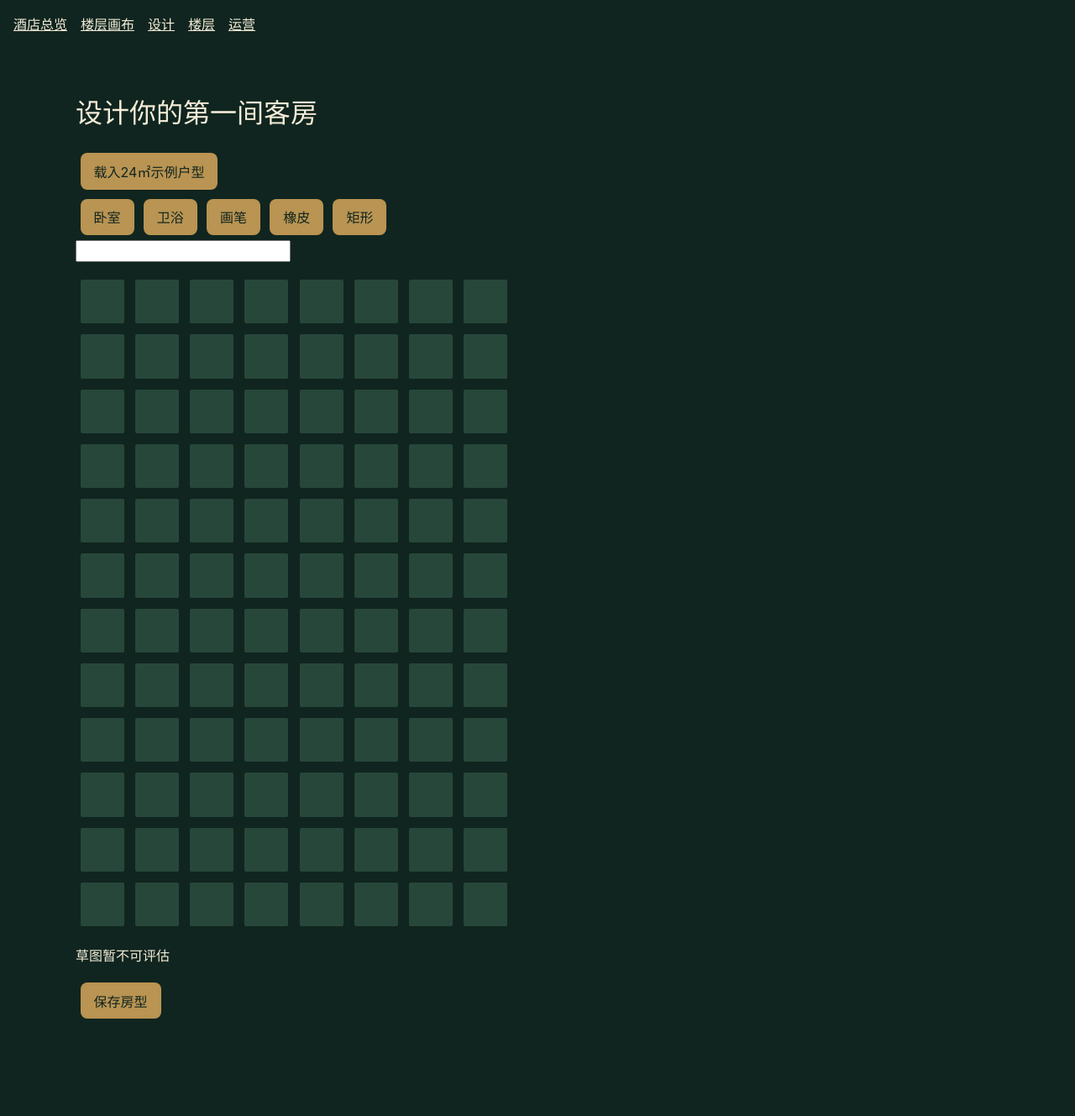
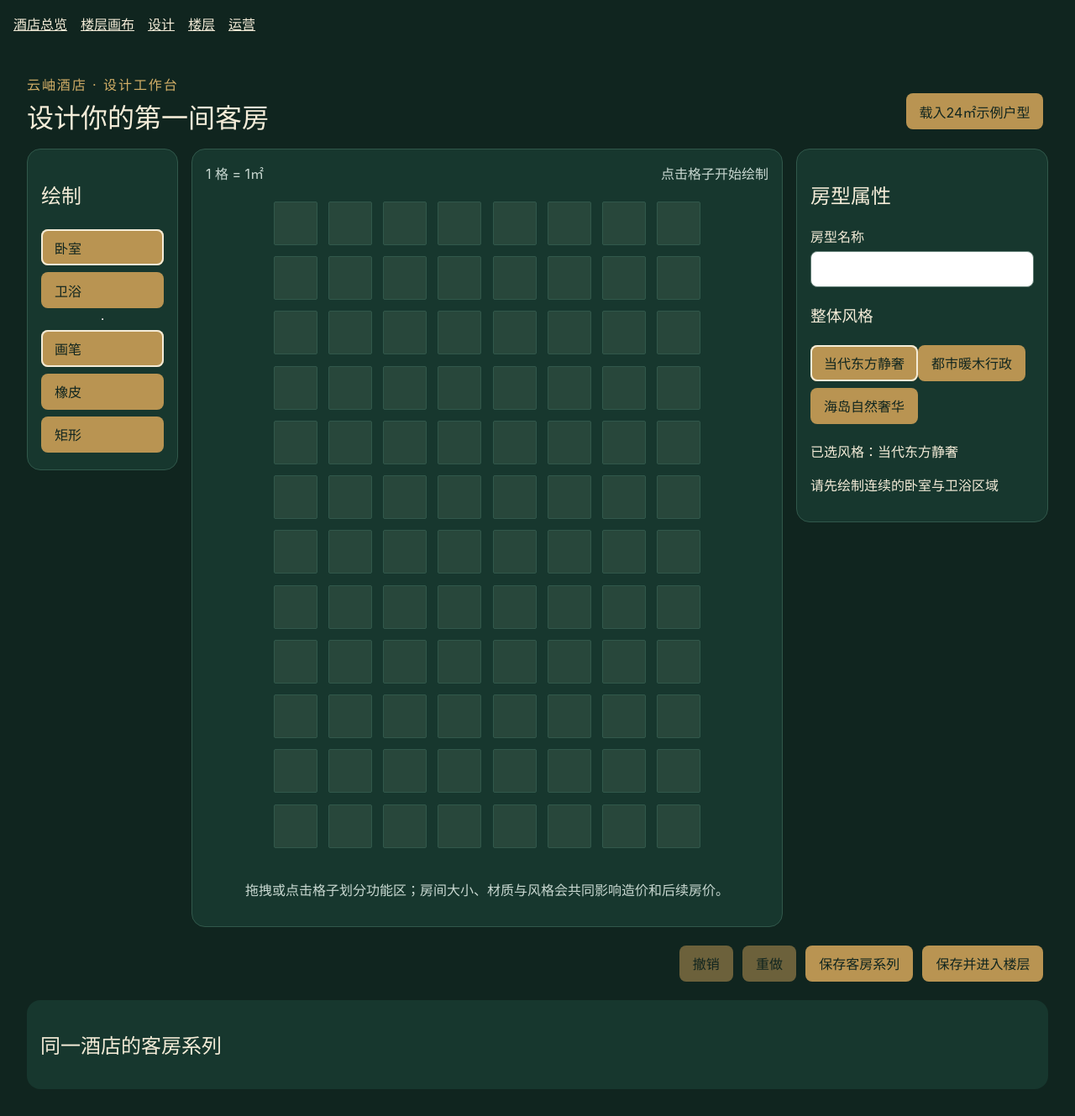
Before and after one commit to TheMiaoYuchen/cloud-inn, a React (Vite) app in the folder app/: page /#/design in a window 1280 px wide. Shown: the whole page at 84% size. Before the commit the page ends 1251 px from the top, so only its background shows below. Built offline with nearby package versions, Linux system fonts and the light colour scheme.

Commit message:
feat: add phase two room editor UI

```diff
--- /dev/null
+++ b/app/src/components/design/RoomPropertyPanel.tsx
@@ -0,0 +1,20 @@
+import type { RoomMetrics } from '../../domain/game/state';
+import type { StylePreset } from '../../domain/design/designTypes';
+
+export function RoomPropertyPanel({ name, metrics, presets, selectedPreset, onName, onPreset }: {
+  name: string;
+  metrics: RoomMetrics | null;
+  presets: ReadonlyArray<Readonly<StylePreset>>;
+  selectedPreset: string;
+  onName: (name: string) => void;
+  onPreset: (preset: Readonly<StylePreset>) => void;
+}) {
+  return <aside className="property-panel" aria-label="房型属性" role="region">
+    <h2>房型属性</h2>
+    <label>房型名称<input aria-label="房型名称" value={name} onChange={e => onName(e.target.value)} /></label>
+    <h3>整体风格</h3>
+    <div className="preset-list">{presets.map(preset => <button key={preset.id} aria-pressed={selectedPreset === preset.id} onClick={() => onPreset(preset)}>{preset.name}</button>)}</div>
+    <p>已选风格：{presets.find(preset => preset.id === selectedPreset)?.name ?? '未选择'}</p>
+    {metrics ? <dl><div><dt>面积</dt><dd>{metrics.areaSquareMeters}㎡</dd></div><div><dt>预计造价</dt><dd>¥{metrics.buildCostCents / 100}</dd></div><div><dt>建议房价</dt><dd>¥{metrics.suggestedRateCents / 100}</dd></div><div><dt>客群适配</dt><dd>{metrics.businessFitBps / 100}%</dd></div></dl> : <p role="alert">请先绘制连续的卧室与卫浴区域</p>}
+  </aside>;
+}
--- /dev/null
+++ b/app/src/components/design/RoomToolRail.tsx
@@ -0,0 +1,16 @@
+export function RoomToolRail({ activeZone, tool, onZone, onTool }: {
+  activeZone: 'bedroom' | 'bathroom';
+  tool: 'paint' | 'erase' | 'rectangle';
+  onZone: (zone: 'bedroom' | 'bathroom') => void;
+  onTool: (tool: 'paint' | 'erase' | 'rectangle') => void;
+}) {
+  return <aside className="tool-rail" aria-label="房型工具" role="region">
+    <h2>绘制</h2>
+    <button aria-pressed={activeZone === 'bedroom'} onClick={() => onZone('bedroom')}>卧室</button>
+    <button aria-pressed={activeZone === 'bathroom'} onClick={() => onZone('bathroom')}>卫浴</button>
+    <hr />
+    <button aria-pressed={tool === 'paint'} onClick={() => onTool('paint')}>画笔</button>
+    <button aria-pressed={tool === 'erase'} onClick={() => onTool('erase')}>橡皮</button>
+    <button aria-pressed={tool === 'rectangle'} onClick={() => onTool('rectangle')}>矩形</button>
+  </aside>;
+}
--- /dev/null
+++ b/app/src/components/design/VariantFilmstrip.tsx
@@ -0,0 +1,5 @@
+import type { RoomVariant } from '../../domain/design/designTypes';
+
+export function VariantFilmstrip({ variants }: { variants: RoomVariant[] }) {
+  return <section className="variant-filmstrip"><h2>同一酒店的客房系列</h2><ul aria-label="客房变体">{variants.map(variant => <li key={variant.id}><button aria-label={variant.name}><span className="variant-thumb">{variant.cells.length}㎡</span><strong>{variant.name}</strong><small>{variant.overrides.length ? `独立设计 ${variant.overrides.length} 项` : '继承母版'}</small></button></li>)}</ul></section>;
+}
--- a/app/src/pages/RoomDesignPage.tsx
+++ b/app/src/pages/RoomDesignPage.tsx
@@ -1,46 +1,46 @@
-import { useState } from "react";
-import { prototypeConfig } from "../domain/config/prototypeConfig";
-import { evaluateRoom } from "../domain/room/evaluateRoom";
-import { useGame } from "../state/GameProvider";
-import { FloorPlanningPage } from "./FloorPlanningPage";
+import { useState } from 'react';
+import { prototypeConfig } from '../domain/config/prototypeConfig';
+import { evaluateRoom } from '../domain/room/evaluateRoom';
+import { STYLE_PRESETS, CONTEMPORARY_ORIENTAL } from '../domain/design/stylePresets';
+import { useGame } from '../state/GameProvider';
+import { FloorPlanningPage } from './FloorPlanningPage';
+import { RoomToolRail } from '../components/design/RoomToolRail';
+import { RoomPropertyPanel } from '../components/design/RoomPropertyPanel';
+import { VariantFilmstrip } from '../components/design/VariantFilmstrip';
 
 export function RoomDesignPage() {
   const { state, loading, error, commands, draft, setDraftName, setDraftCells, setActiveZone, setTool, applyDraftCell, applyDraftRectangle } = useGame();
   const [rectangleStart, setRectangleStart] = useState<{ x: number; y: number } | null>(null);
+  const [selectedPreset, setSelectedPreset] = useState(CONTEMPORARY_ORIENTAL.id);
+  const [savedNotice, setSavedNotice] = useState(false);
   if (loading) return <main><p>加载中…</p></main>;
   if (!state) return <main>{error && <p role="alert">{error}</p>}</main>;
-  if (state.phase !== "design") return <FloorPlanningPage />;
+  if (state.phase !== 'design') return <FloorPlanningPage />;
   const metrics = (() => { try { return evaluateRoom(draft.cells, prototypeConfig.roomColumns, prototypeConfig.roomRows); } catch { return null; } })();
   const preset = () => {
-    setDraftName("云岫商务房");
-    setDraftCells(Array.from({ length: 96 }, (_, i) => ({ x: i % 8, y: Math.floor(i / 8), zone: Math.floor(i / 8) < 8 ? "bedroom" : "bathroom" })));
+    setDraftName('云岫商务房');
+    setDraftCells(Array.from({ length: 96 }, (_, i) => ({ x: i % 8, y: Math.floor(i / 8), zone: Math.floor(i / 8) < 8 ? 'bedroom' : 'bathroom' })));
   };
-  const selectTool = (tool: typeof draft.tool) => { setTool(tool); setRectangleStart(null); };
   const editCell = (x: number, y: number) => {
-    if (draft.tool !== "rectangle") return applyDraftCell(x, y);
+    if (draft.tool !== 'rectangle') return applyDraftCell(x, y);
     if (!rectangleStart) return setRectangleStart({ x, y });
-    applyDraftRectangle(rectangleStart.x, rectangleStart.y, x, y);
-    setRectangleStart(null);
+    applyDraftRectangle(rectangleStart.x, rectangleStart.y, x, y); setRectangleStart(null);
   };
-  return <main className="page">
-    <h1>设计你的第一间客房</h1>
-    <button aria-label="云岫商务房" onClick={preset}>载入24㎡示例户型</button>
-    <div>
-      <button aria-pressed={draft.activeZone === "bedroom"} onClick={() => setActiveZone("bedroom")}>卧室</button>
-      <button aria-pressed={draft.activeZone === "bathroom"} onClick={() => setActiveZone("bathroom")}>卫浴</button>
-      <button aria-pressed={draft.tool === "paint"} onClick={() => selectTool("paint")}>画笔</button>
-      <button aria-pressed={draft.tool === "erase"} onClick={() => selectTool("erase")}>橡皮</button>
-      <button aria-pressed={draft.tool === "rectangle"} onClick={() => selectTool("rectangle")}>矩形</button>
+  const saveSeries = async () => {
+    await commands.saveRoomSeries({ id: 'room-master-1', name: draft.name, cells: draft.cells, gene: STYLE_PRESETS.find(p => p.id === selectedPreset)?.gene ?? CONTEMPORARY_ORIENTAL.gene });
+    setSavedNotice(true);
+  };
+  const variants = state.phase2?.roomVariants ?? [];
+  return <main className="page design-page">
+    <header className="design-header"><div><p className="eyebrow">云岫酒店 · 设计工作台</p><h1>设计你的第一间客房</h1></div><button aria-label="云岫商务房" onClick={preset}>载入24㎡示例户型</button></header>
+    <div className="editor-layout">
+      <RoomToolRail activeZone={draft.activeZone} tool={draft.tool} onZone={setActiveZone} onTool={tool => { setTool(tool); setRectangleStart(null); }} />
+      <section className="canvas-panel" aria-label="房型画布" role="region"><div className="canvas-toolbar"><span>1 格 = 1㎡</span><span>{rectangleStart ? '请选择第二个角点' : '点击格子开始绘制'}</span></div><div className="grid design-grid" style={{ gridTemplateColumns: 'repeat(8,1fr)' }}>{Array.from({ length: 96 }, (_, i) => { const x = i % 8, y = Math.floor(i / 8), cell = draft.cells.find(c => c.x === x && c.y === y); return <button key={`${x}-${y}`} aria-label={`格子 ${x},${y}`} aria-pressed={Boolean(cell)} data-zone={cell?.zone} className={cell ? `cell on ${cell.zone}` : 'cell'} onClick={() => editCell(x, y)} />; })}</div><p className="canvas-note">拖拽或点击格子划分功能区；房间大小、材质与风格会共同影响造价和后续房价。</p></section>
+      <RoomPropertyPanel name={draft.name} metrics={metrics} presets={STYLE_PRESETS} selectedPreset={selectedPreset} onName={setDraftName} onPreset={preset => setSelectedPreset(preset.id)} />
     </div>
-    <input aria-label="房型名称" value={draft.name} onChange={(event) => setDraftName(event.target.value)} />
-    <div className="grid" style={{ gridTemplateColumns: "repeat(8,1fr)" }}>
-      {Array.from({ length: 96 }, (_, i) => {
-        const x = i % 8, y = Math.floor(i / 8), cell = draft.cells.find((candidate) => candidate.x === x && candidate.y === y);
-        return <button key={`${x}-${y}`} aria-label={`格子 ${x},${y}`} aria-pressed={Boolean(cell)} data-zone={cell?.zone} className={cell ? "cell on" : "cell"} onClick={() => editCell(x, y)} />;
-      })}
-    </div>
-    {metrics ? <p>面积 {metrics.areaSquareMeters}㎡ · 造价 ¥{metrics.buildCostCents / 100} · 建议房价 ¥{metrics.suggestedRateCents / 100} · 适配度 {metrics.businessFitBps / 100}%</p> : <p role="alert">草图暂不可评估</p>}
-    <button aria-label="保存并进入楼层" onClick={() => commands.saveRoomBlueprint(draft.name, draft.cells)}>保存房型</button>
+    <div className="editor-actions"><button aria-label="撤销" disabled>撤销</button><button aria-label="重做" disabled>重做</button><button aria-label="保存客房系列" onClick={() => void saveSeries()}>保存客房系列</button><button aria-label="保存并进入楼层" onClick={() => void commands.saveRoomBlueprint(draft.name, draft.cells)}>保存并进入楼层</button></div>
+    {savedNotice && <p role="status">母版与 3 个房型变体已保存</p>}
+    <VariantFilmstrip variants={variants} />
     {error && <p role="alert">{error}</p>}
   </main>;
 }
--- a/app/src/state/GameProvider.tsx
+++ b/app/src/state/GameProvider.tsx
@@ -29,7 +29,7 @@ export function GameProvider({ children, savePort: port, saveId = 'save-1', visu
   const [commandPending, setCommandPending] = useState(false); const [visualPending, setVisualPending] = useState(false); const stateRef = useRef(state); stateRef.current = state; const queue = useRef(Promise.resolve()); const pendingCount = useRef(0);
   useEffect(() => { let alive = true; setLoading(true); setState(null); stateRef.current=null; setActivePort(port); initialize(port, saveId, allowMemoryFallback).then(result => { if (alive) { setState(result.state); stateRef.current=result.state; setDraft(result.state.roomBlueprint ? { name: result.state.roomBlueprint.name, cells: structuredClone(result.state.roomBlueprint.cells), activeZone: 'bedroom', tool: 'paint', visualPending: false } : {name:'',cells:[],activeZone:'bedroom',tool:'paint',visualPending:false}); setActivePort(result.port); setError(result.warning); setLoading(false); } }, e => { if (alive) { setState(null); stateRef.current=null; setError(e instanceof Error?e.message:'加载存档失败'); setLoading(false); } }); return () => { alive = false; }; }, [port, saveId, allowMemoryFallback]);
   useEffect(() => { if (!state || loading) return; const dirty = draft.name !== (state.roomBlueprint?.name ?? '') || JSON.stringify(draft.cells) !== JSON.stringify(state.roomBlueprint?.cells ?? []); if (!dirty) return; const warn = (event: BeforeUnloadEvent) => { event.preventDefault(); event.returnValue = '你有未保存的房型修改'; }; window.addEventListener('beforeunload', warn); return () => window.removeEventListener('beforeunload', warn); }, [state, loading, draft.name, draft.cells]);
-  const commands = useMemo(() => { const names = ['saveRoomBlueprint','placeRoom','setRate','requestVisual','openHotel','advanceDay'] as const; return Object.fromEntries(names.map(name => [name, (...args:any[]) => { pendingCount.current+=1; setCommandPending(true); if (name === 'requestVisual') setVisualPending(true); const run = queue.current.then(async()=>{ const current=stateRef.current; if(!current)return; try { const next=await (createGameCommands(activePort)[name] as any)(current,...args); stateRef.current=next; setState(next); setError(null); } catch(e){setError(e instanceof Error?e.message:'操作失败')} }); queue.current=run.finally(()=>{pendingCount.current-=1;if(name==='requestVisual')setVisualPending(false);if(pendingCount.current===0)setCommandPending(false)}); return run; }])) as Ctx['commands']; }, [activePort]);
+  const commands = useMemo(() => { const names = ['saveRoomSeries','syncRoomSeries','saveRoomBlueprint','placeRoom','setRate','requestVisual','openHotel','advanceDay'] as const; return Object.fromEntries(names.map(name => [name, (...args:any[]) => { pendingCount.current+=1; setCommandPending(true); if (name === 'requestVisual') setVisualPending(true); const run = queue.current.then(async()=>{ const current=stateRef.current; if(!current)return; try { const next=await (createGameCommands(activePort)[name] as any)(current,...args); stateRef.current=next; setState(next); setError(null); } catch(e){setError(e instanceof Error?e.message:'操作失败')} }); queue.current=run.finally(()=>{pendingCount.current-=1;if(name==='requestVisual')setVisualPending(false);if(pendingCount.current===0)setCommandPending(false)}); return run; }])) as Ctx['commands']; }, [activePort]);
   const applyDraftCell=(x:number,y:number)=>setDraft(d=>{if(d.tool==='erase') return {...d,cells:d.cells.filter(c=>!(c.x===x&&c.y===y))}; return {...d,cells:[...d.cells.filter(c=>!(c.x===x&&c.y===y)),{x,y,zone:d.activeZone}]};});
   const applyDraftRectangle=(x1:number,y1:number,x2:number,y2:number)=>{const cells:Cell[]=[]; for(let y=Math.min(y1,y2);y<=Math.max(y1,y2);y++)for(let x=Math.min(x1,x2);x<=Math.max(x1,x2);x++)cells.push({x,y,zone:draft.activeZone}); setDraft(d=>({...d,cells:[...d.cells.filter(c=>!cells.some(n=>n.x===c.x&&n.y===c.y)),...cells]}));};
   return <GameContext.Provider value={{ state, loading, commandPending, visualPending, error, commands, draft, setDraftName:(name)=>setDraft(d=>({...d,name})), setDraftCells:(cells)=>setDraft(d=>({...d,cells})), setActiveZone:(activeZone)=>setDraft(d=>({...d,activeZone})), setTool:(tool)=>setDraft(d=>({...d,tool})), applyDraftCell, applyDraftRectangle, clearDraft:()=>setDraft(d=>({...d,cells:[]})), visualProvider: visualProvider ?? new PlaceholderVisualProvider() }}>{children}</GameContext.Provider>;
--- a/app/src/styles.css
+++ b/app/src/styles.css
@@ -13,6 +13,33 @@ body {
 }
 
 .page { max-width: 1100px; margin: 0 auto; padding: 2rem; }
+.design-page { max-width: 1440px; }
+.design-header { display:flex; align-items:center; justify-content:space-between; gap:1rem; }
+.design-header h1 { margin:.2rem 0 1rem; }
+.eyebrow { color:#d2ae67; letter-spacing:.12em; margin:0; }
+.editor-layout { display:grid; grid-template-columns:180px minmax(520px, 1fr) 300px; gap:1rem; align-items:start; }
+.tool-rail, .property-panel, .canvas-panel { background:#17372e; border:1px solid #31584b; border-radius:16px; padding:1rem; }
+.tool-rail { display:flex; flex-direction:column; position:sticky; top:1rem; }
+.tool-rail button, .preset-list button { text-align:left; margin:.25rem 0; }
+.tool-rail button[aria-pressed="true"], .preset-list button[aria-pressed="true"] { box-shadow:inset 0 0 0 2px #f4ecd8; }
+.canvas-panel { min-height:650px; display:flex; flex-direction:column; align-items:center; }
+.canvas-toolbar { width:100%; display:flex; justify-content:space-between; color:#c9d8d1; }
+.design-grid { width:min(100%, 720px); max-width:none; flex:1; align-content:center; }
+.design-grid .cell { min-width:24px; border:1px solid #31584b; }
+.design-grid .cell.bedroom { background:#d2ae67; }
+.design-grid .cell.bathroom { background:#78a99b; }
+.canvas-note { color:#c9d8d1; text-align:center; }
+.property-panel label { display:grid; gap:.4rem; }
+.property-panel input { box-sizing:border-box; width:100%; padding:.65rem; border-radius:8px; border:1px solid #607d74; }
+.property-panel dl div { display:flex; justify-content:space-between; border-bottom:1px solid #31584b; padding:.6rem 0; }
+.property-panel dd { margin:0; color:#d2ae67; }
+.editor-actions { display:flex; justify-content:flex-end; margin:1rem 0; }
+.variant-filmstrip { background:#17372e; border-radius:16px; padding:1rem; }
+.variant-filmstrip ul { list-style:none; display:flex; overflow-x:auto; gap:.8rem; margin:0; padding:0; }
+.variant-filmstrip li { min-width:180px; }
+.variant-filmstrip button { width:100%; display:grid; gap:.35rem; text-align:left; }
+.variant-thumb { height:74px; border-radius:8px; display:grid; place-items:center; background:linear-gradient(135deg,#28473b,#8ab3a3); color:#f4ecd8; }
+.variant-filmstrip small { opacity:.8; }
 button, input { font: inherit; }
 button { background: #b99452; color: #10251f; border: 0; border-radius: 8px; padding: .6rem 1rem; cursor: pointer; margin: .35rem; }
 button:disabled { opacity: .55; cursor: not-allowed; }
@@ -40,4 +67,4 @@ a {
 .slot-thumb { display:grid; grid-template-columns:repeat(8,1fr); width:120px; gap:1px; }
 .slot-thumb i { aspect-ratio:1; background:var(--bathroom); }
 button:focus-visible { outline:2px solid var(--gold); outline-offset:2px; }
-@media (max-width:1100px) { .page { padding:1rem; } .slots { grid-template-columns:1fr; } }
+@media (max-width:1100px) { .page { padding:1rem; } .slots { grid-template-columns:1fr; } .editor-layout { grid-template-columns:140px minmax(420px,1fr); } .property-panel { grid-column:1 / -1; } }
```
Also changed, not shown: 1 other file (tests, documents, lock files or other folders).
